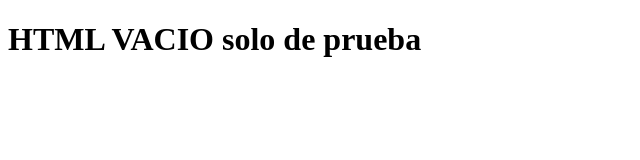
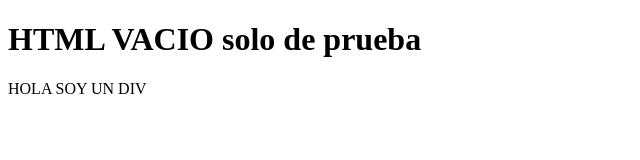
Before and after one commit to Ander8585/fundamentos_CSS, a plain HTML site: page otro.html in a window 1280 px wide. Shown: the whole page, without its empty margins (0-640 px from the left). Drawn offline with Linux system fonts and the light colour scheme.

Commit message:
Se agrego un div a otro.html

```diff
--- a/otro.html
+++ b/otro.html
@@ -8,5 +8,6 @@
 </head>
 <body>
   <h1>HTML VACIO solo de prueba</h1>
+  <div>HOLA SOY UN DIV</div>
 </body>
 </html>
```
